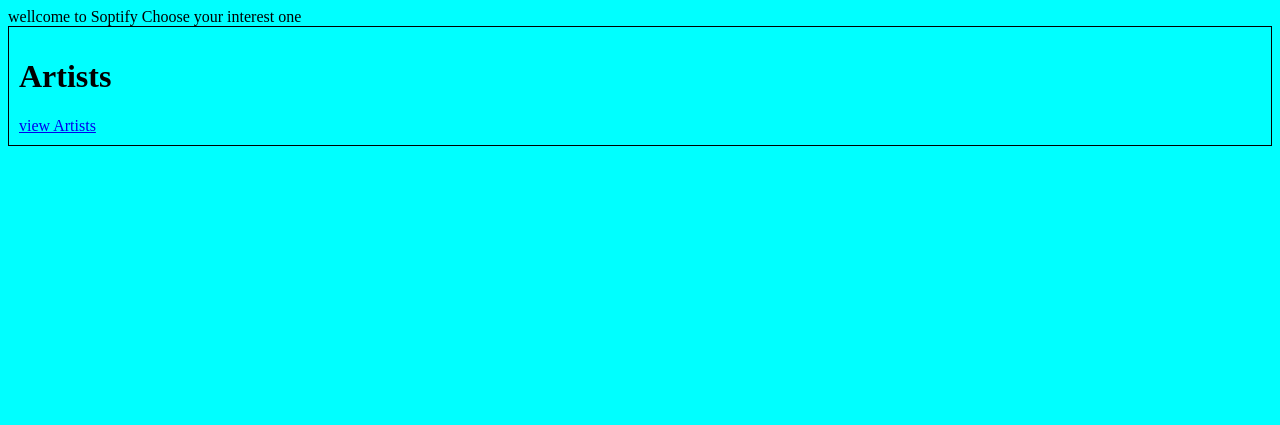
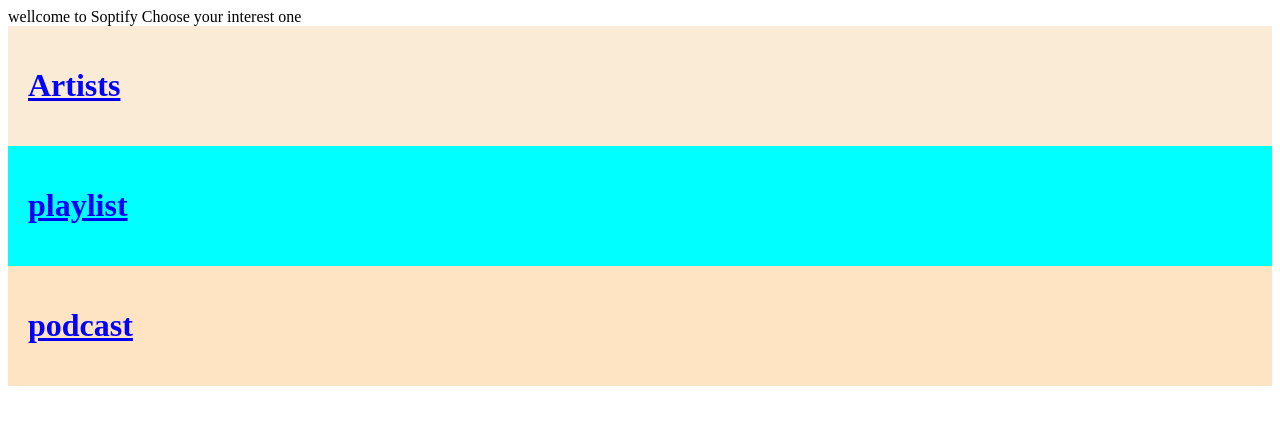
Before and after one commit to Ganeshg2309/JangoFramework, a Django app: page / in a window 1280 px wide. Shown: the top 425 px of the page. Run offline with Django 5.2, Linux system fonts and the light colour scheme.

Commit message:
clickable boxes to open apps

```diff
--- a/spotify/playlist/templates/playlist/1.html
+++ b/spotify/playlist/templates/playlist/1.html
@@ -2,6 +2,7 @@
 
 {% block title %}
 <h> Your playlist </h>
+<style>    </style>
 {% endblock %}
 
 {% block content %}
--- a/spotify/templates/home1.html
+++ b/spotify/templates/home1.html
@@ -2,13 +2,34 @@
 {% load static %}
 {% block title %}
 <h> wellcome to Soptify </h>
-<link rel="stylesheet" href ="{% static 'style1.css' %}">
+
+
+<style>
+    div {
+    margin : auto;
+    background-color: green;}
+</style>
 {% endblock %}
 
 {% block content %}
 <h>Choose your interest one </h>
-<div class="box">
+<a href="artist">
+<div style="background-color: antiquewhite; color:blue; padding:20px;">
     <h1> Artists</h1>
-    <a href="artist"> view Artists </a>
 </div>
+</a>
+
+<a href="playlist">
+    <div style="background-color:aqua; color:blue;padding:20px;">
+        <h1> playlist </h1>
+    </div>
+</a>
+
+<a href="podcast">
+    <div style="background-color:bisque; color:blue;padding:20px;">
+    <h1> podcast </h1>
+</div>
+</a>
+
+
 {% endblock %}
```
